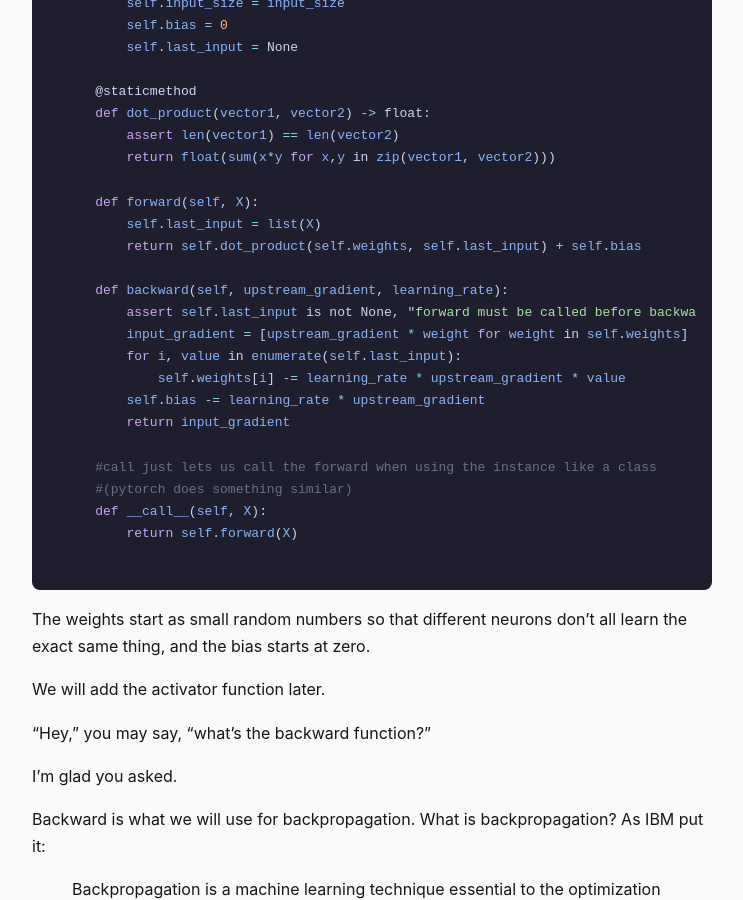
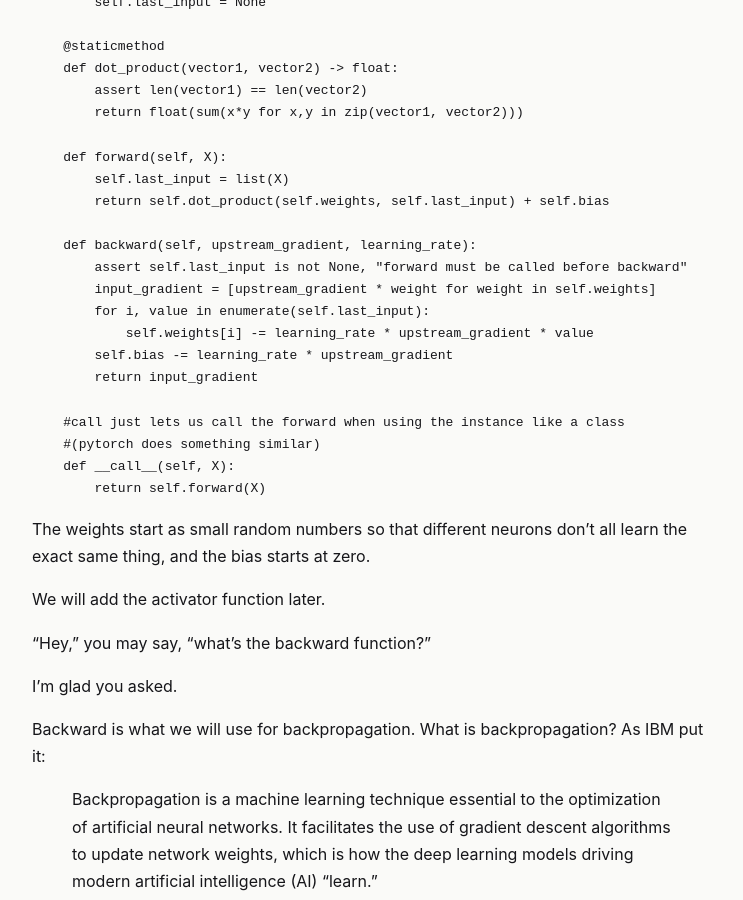
Before and after one commit to pablodeepblue/pablodeepblue.github.io, a Jekyll site: the page built from _posts/2026-10-31-tensor-in-C.md, in a window 1280 px wide and 900 px high, scrolled down 1746 px. Shown: the whole window, without its empty margins (268-1011 px from the left). Built offline with Jekyll 4.4.1, drawn with Linux system fonts in a browser that asks for light colours.

Commit message:
Update default.html

```diff
--- a/_layouts/default.html
+++ b/_layouts/default.html
@@ -3,7 +3,6 @@
 <head>
     <meta charset="UTF-8">
     <meta name="viewport" content="width=device-width, initial-scale=1">
-    <link rel="stylesheet" href="{{ '/assets/css/syntax.css' | relative_url }}">
     <title>{{ page.title }} — Pablo Ghezzi</title>
     <style>
         body {
```
